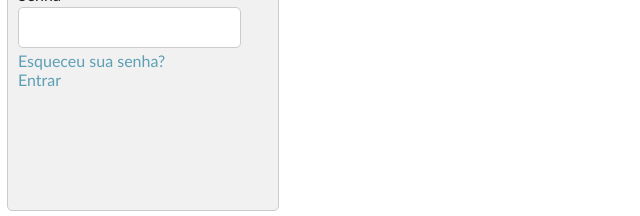
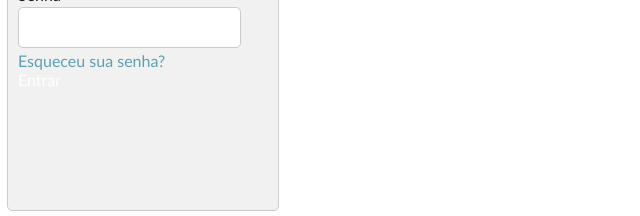
Before and after one commit to Kent2373/sistema-acad, a plain HTML site: page index.html in a window 1280 px wide. Shown: the part 204-420 px from the top of the page, 0-640 px from the left. Drawn offline with Linux system fonts and the light colour scheme.

Commit message:
tgh gttt

```diff
--- a/css/estilos.css
+++ b/css/estilos.css
@@ -42,3 +42,6 @@ form input{
 .login a{
     color: #5d9fb5;
 }
+form .button{
+    color: #fff;
+}
```
